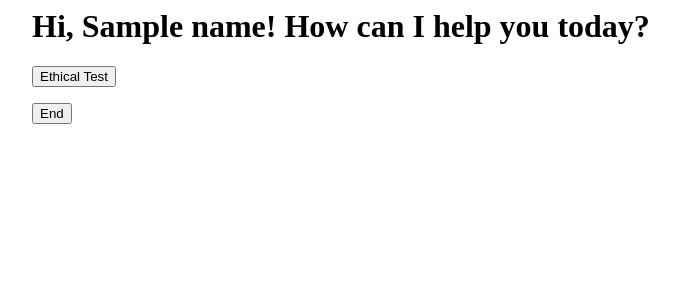
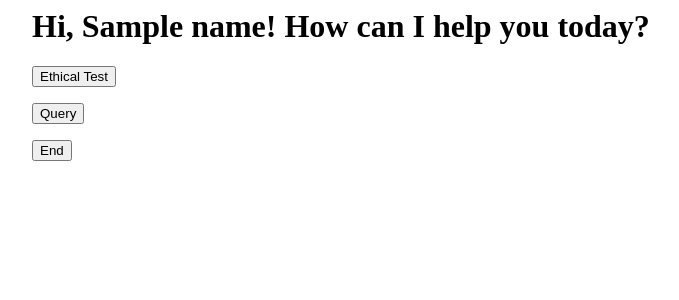
Before and after one commit to Jiaxuan-Li-iii/ethical-test, a Flask app: template templates/main.html in a window 1280 px wide. Shown: the top 300 px of the page, without its empty margins (292-971 px from the left). Run offline with Flask 3, Linux system fonts and the light colour scheme; the template is opened without the code that fills it: most values are stand-ins (such as "Sample title", 1, 10 or a date in 2020).

Commit message:
Update main.html

```diff
--- a/templates/main.html
+++ b/templates/main.html
@@ -25,6 +25,9 @@
     <form action="/ethical_test" method="post">
         <p><input type="submit" value="Ethical Test"></p>
     </form>
+    <form action="/query" method="post">
+        <p><input type="submit" value="Query"></p>
+    </form>
     <form action="/end" method="post">
         <p><input type="submit" value="End"></p>
     </form>
```
